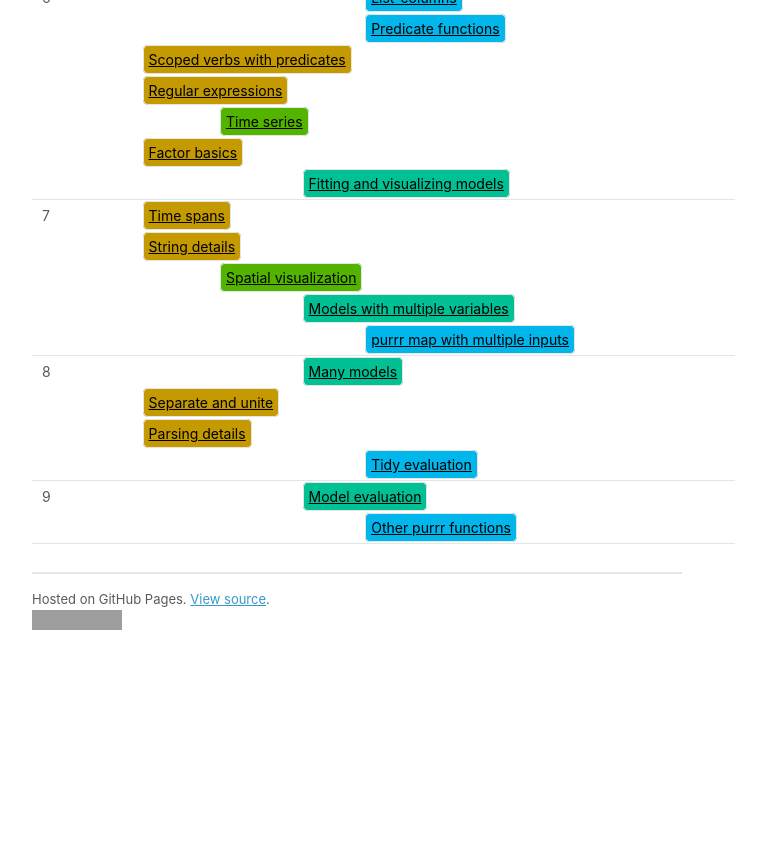
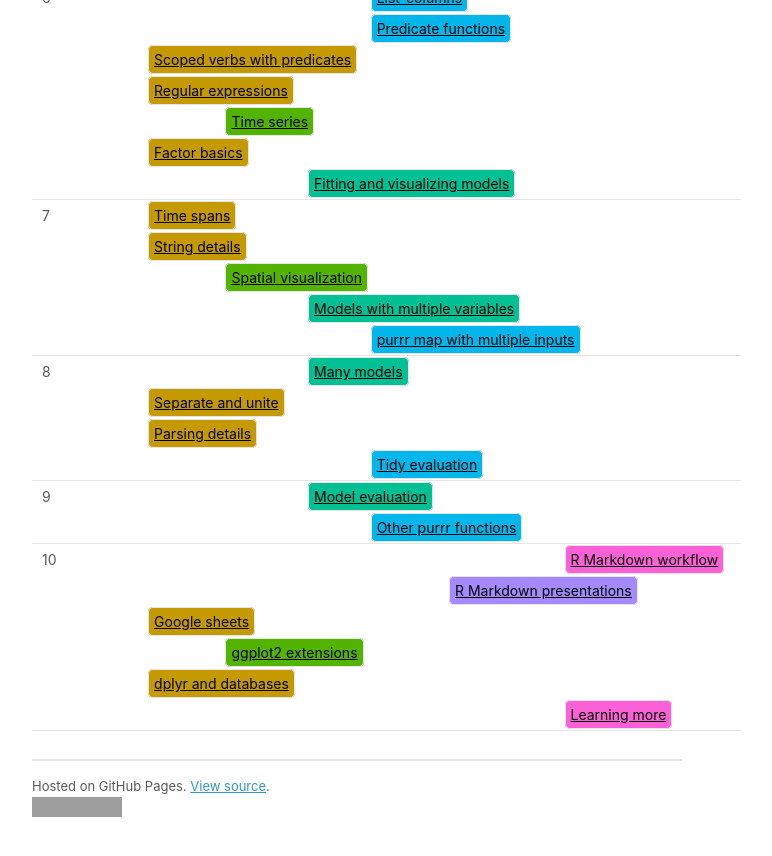
Before and after one commit to dcl-2019-04/curriculum, a Jekyll site: the page built from docs/index.md, in a window 1280 px wide and 900 px high, scrolled down 1162 px. Shown: the top 856 px of the window, without its empty margins (283-1055 px from the left). Built offline with Jekyll 4.4.1, drawn with Linux system fonts in a browser that asks for light colours; our own code applies the rules of GitHub Pages for plain Markdown files; a script that is not in the unit is left out; before the commit the page ends 1875 px from its top, so only the background shows below that; grey boxes are pictures that could not be loaded.

Commit message:
Update for week 10

```diff
--- a/docs/index.md
+++ b/docs/index.md
@@ -349,4 +349,40 @@
   <td colspan="2"></td>
 </tr>
 </tbody>
+<tbody>
+<tr>
+<td id='week-10'>10</td>
+  <td colspan="6"></td>
+  <td colspan="6"><a class="workflow" href="workflow-rmarkdown.html">R Markdown workflow</a></td>
+</tr>
+<tr>
+<td></td>
+  <td colspan="5"></td>
+  <td colspan="6"><a class="communicate" href="rmarkdown-formats.html">R Markdown presentations</a></td>
+  <td colspan="1"></td>
+</tr>
+<tr>
+<td></td>
+  <td colspan="1"></td>
+  <td colspan="6"><a class="wrangle" href="googlesheets.html">Google sheets</a></td>
+  <td colspan="5"></td>
+</tr>
+<tr>
+<td></td>
+  <td colspan="2"></td>
+  <td colspan="6"><a class="visualize" href="ggplot2-exts.html">ggplot2 extensions</a></td>
+  <td colspan="4"></td>
+</tr>
+<tr>
+<td></td>
+  <td colspan="1"></td>
+  <td colspan="6"><a class="wrangle" href="dplyr-databases.html">dplyr and databases</a></td>
+  <td colspan="5"></td>
+</tr>
+<tr>
+<td></td>
+  <td colspan="6"></td>
+  <td colspan="6"><a class="workflow" href="learning-more.html">Learning more</a></td>
+</tr>
+</tbody>
 </table>
--- a/syllabus.yml
+++ b/syllabus.yml
@@ -1,4 +1,4 @@
-cur-week: 9
+cur-week: 10
 
 weeks:
   week-01:
```
Also changed, not shown: docs/googlesheets.md (+45 -37 lines), units/googlesheets.yml (+56 -48 lines).
